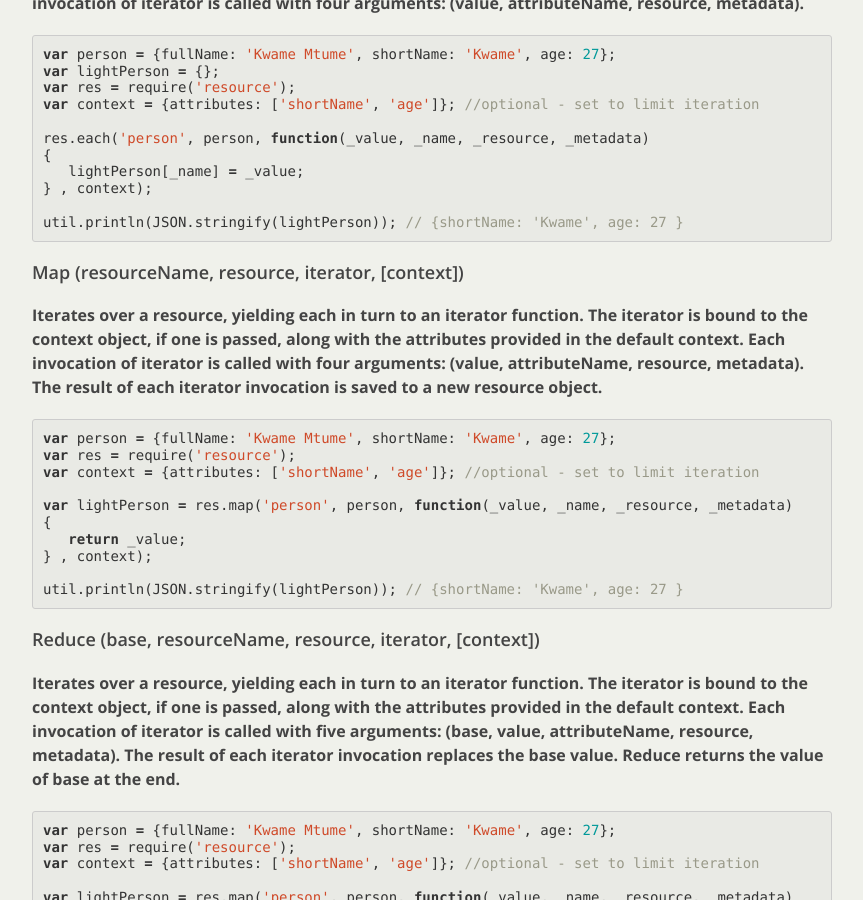
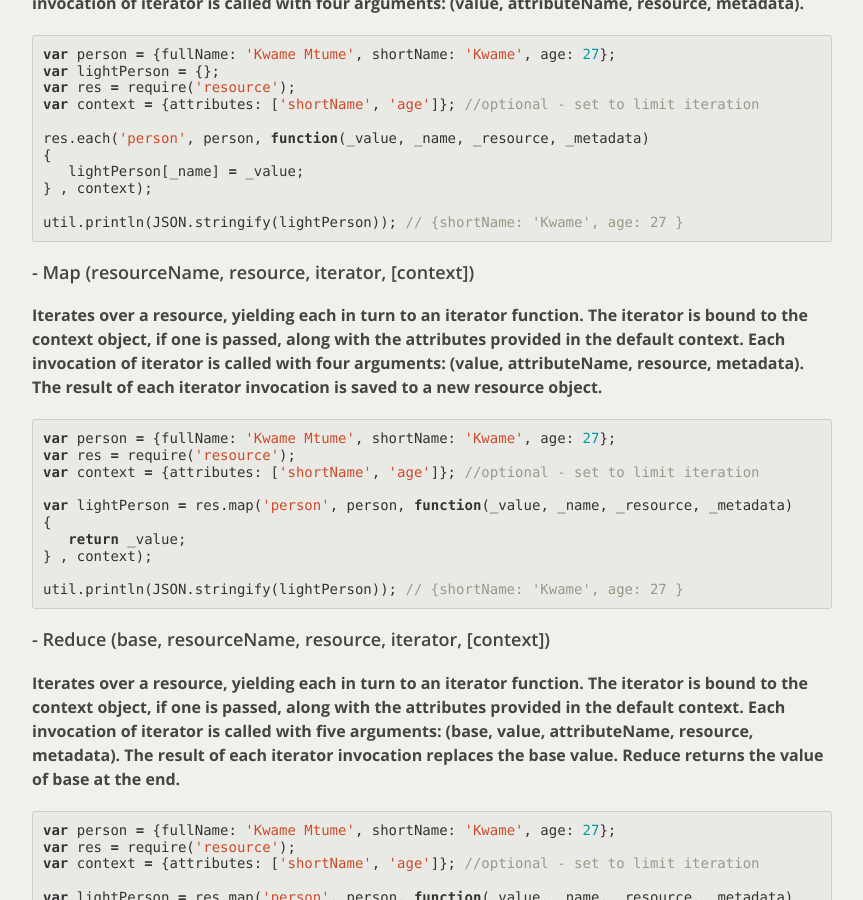
Before and after one commit to Airlift-Framework/airlift-framework.github.com, a Jekyll site: the page built from _posts/modules/0100-01-01-resource.md, in a window 1280 px wide and 900 px high, scrolled down 1349 px. Shown: the whole window, without its empty margins (208-1071 px from the left). Built offline with Jekyll 4.4.1, drawn with Linux system fonts in a browser that asks for light colours; nearby versions of some CDN libraries.

```diff
--- a/_posts/modules/0100-01-01-resource.md
+++ b/_posts/modules/0100-01-01-resource.md
@@ -42,7 +42,7 @@ Iterates over a resource, yielding each in turn to an iterator function. The ite
 
     util.println(JSON.stringify(lightPerson)); // {shortName: 'Kwame', age: 27 }
 
-## Map (resourceName, resource, iterator, \[context\])
+## - Map (resourceName, resource, iterator, \[context\])
 Iterates over a resource, yielding each in turn to an iterator function. The iterator is bound to the context object, if one is passed, along with the attributes provided in the default context. Each invocation of iterator is called with four arguments: (value, attributeName, resource, metadata).  The result of each iterator invocation is saved to a new resource object.
 
     var person = {fullName: 'Kwame Mtume', shortName: 'Kwame', age: 27};
@@ -56,7 +56,7 @@ Iterates over a resource, yielding each in turn to an iterator function. The ite
 
     util.println(JSON.stringify(lightPerson)); // {shortName: 'Kwame', age: 27 }
 
-## Reduce (base, resourceName, resource, iterator, \[context\])
+## - Reduce (base, resourceName, resource, iterator, \[context\])
 Iterates over a resource, yielding each in turn to an iterator function. The iterator is bound to the context object, if one is passed, along with the attributes provided in the default context. Each invocation of iterator is called with five arguments: (base, value, attributeName, resource, metadata).  The result of each iterator invocation replaces the base value.  Reduce returns the value of base at the end.
 
     var person = {fullName: 'Kwame Mtume', shortName: 'Kwame', age: 27};
```
